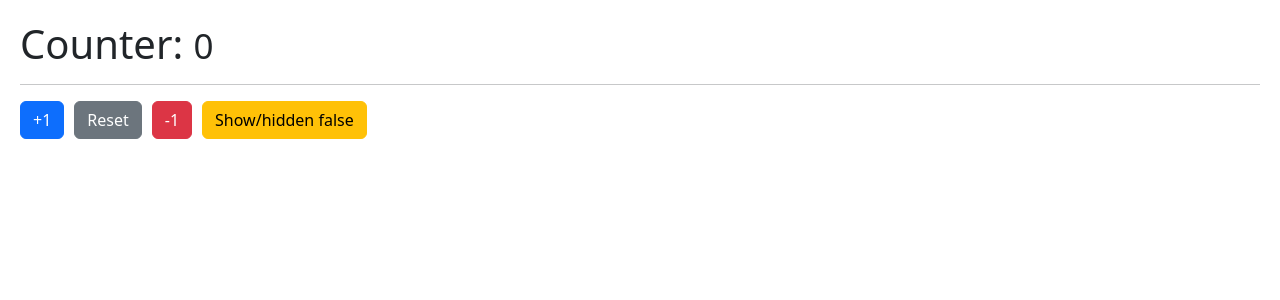
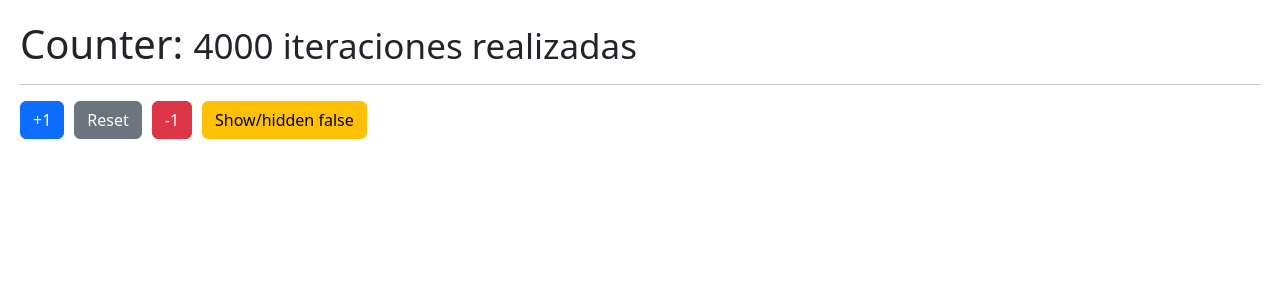
Before and after one commit to CamiloLopez15/react-course, a React (Vite) app in the folder 05-basics-hooks/: page / in a window 1280 px wide. Shown: the top 300 px of the page. Built offline with nearby package versions, Linux system fonts and the light colour scheme.

Commit message:
feat: added class 133

```diff
--- /dev/null
+++ b/05-basics-hooks/src/06-memos/MemoHook.tsx
@@ -0,0 +1,39 @@
+import { useMemo, useState } from "react";
+import { useCounter } from "../hooks";
+
+const heavyStuff = (iterationsNumber: number = 100): string => {
+    for (let i = 0; i < iterationsNumber; i++) {
+        console.log("Aquí vamos...");
+    }
+    return `${iterationsNumber} iteraciones realizadas`;
+};
+
+export const MemoHook = () => {
+    const { counter, decrement, increment, reset } = useCounter(4000);
+    const [isShow, setIsShow] = useState(false);
+    const memoizedValue = useMemo(() => heavyStuff(counter), [counter]);
+    return (
+        <section>
+            <h1>
+                Counter: <small>{memoizedValue}</small>
+            </h1>
+            <hr />
+
+            <button className="btn btn-primary" onClick={() => increment(1)}>
+                +1
+            </button>
+            <button className="btn btn-secondary" onClick={() => reset()}>
+                Reset
+            </button>
+            <button className="btn btn-danger" onClick={() => decrement(1)}>
+                -1
+            </button>
+            <button
+                className="btn btn-warning"
+                onClick={() => setIsShow(!isShow)}
+            >
+                Show/hidden {String(isShow)}
+            </button>
+        </section>
+    );
+};
--- a/05-basics-hooks/src/main.tsx
+++ b/05-basics-hooks/src/main.tsx
@@ -7,12 +7,13 @@ import { createRoot } from "react-dom/client";
 // import FormWithCustomHook from "./02-useEffect/FormWithCustomHook";
 // import { MultipleCustomHooks } from "./03-example/MultipleCustomHooks";
 // import { FocusScreen } from "./04-useRef/FocusScreen";
-import { Memorize } from "./06-memos/Memorize";
+// import { Memorize } from "./06-memos/Memorize";
 
 import "./index.css";
+import { MemoHook } from "./06-memos/MemoHook";
 
 createRoot(document.getElementById("root")!).render(
     <StrictMode>
-        <Memorize />
+        <MemoHook />
     </StrictMode>
 );
```
Also changed, not shown: 1 other file (tests, documents, lock files or other folders).
